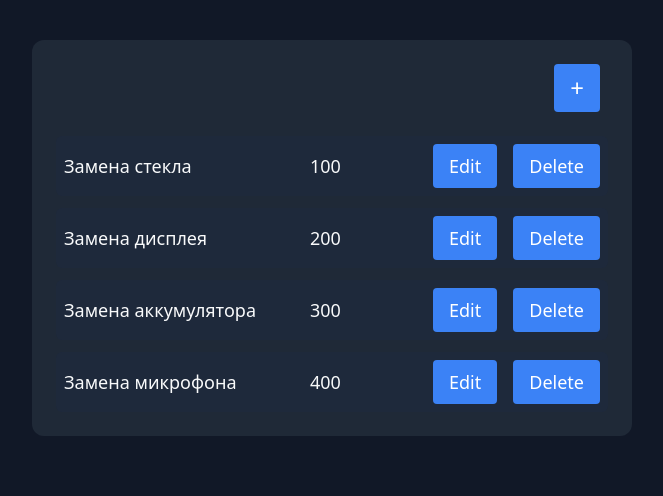
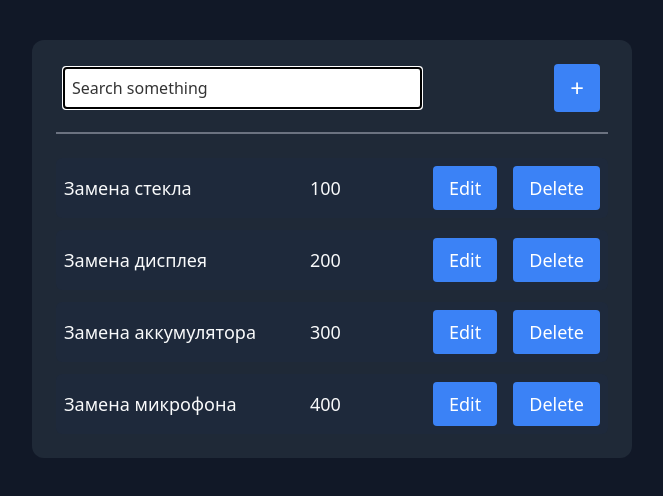
Before and after one commit to O-R-C/ra-redux-edit-filter, a React (Vite) app: page / in a window 1280 px wide. Shown: the top 496 px of the page, without its empty margins (308-971 px from the left). Built offline with nearby package versions, Linux system fonts and the light colour scheme.

Commit message:
add filter

```diff
--- a/src/App.jsx
+++ b/src/App.jsx
@@ -1,3 +1,4 @@
+import FilterBar from './features/filter/FilterBar'
 import TaskList from './features/tasks/TaskList'
 import BtnAdd from './ui/BtnAdd'
 import Container from './ui/Container'
@@ -7,6 +8,7 @@ export default function App() {
   return (
     <Container>
       <Header>
+        <FilterBar />
         <BtnAdd />
       </Header>
       <TaskList />
--- /dev/null
+++ b/src/features/filter/FilterBar.jsx
@@ -0,0 +1,32 @@
+import { useRef } from 'react'
+import { useDispatch, useSelector } from 'react-redux'
+import { debounceFunc } from '../../utility/debounceFunc'
+import { getFilter, setFilter } from './filterSlice'
+
+export default function FilterBar() {
+  const filterRef = useRef()
+  const dispatch = useDispatch()
+  const filter = useSelector(getFilter)
+
+  function handleChange() {
+    const debounce = debounceFunc(dispatch)
+    const filter = filterRef.current.value
+
+    debounce(setFilter(filter.trim()))
+  }
+
+  return (
+    <div className='w-2/3'>
+      <input
+        type='text'
+        name='filter'
+        autoFocus
+        ref={filterRef}
+        defaultValue={filter}
+        onChange={handleChange}
+        placeholder='Search something'
+        className='p-2 w-full rounded-sm text-black placeholder:text-black placeholder:opacity-80 focus-visible:outline-black'
+      />
+    </div>
+  )
+}
--- /dev/null
+++ b/src/features/filter/filterSlice.js
@@ -0,0 +1,23 @@
+import { createSlice } from '@reduxjs/toolkit'
+
+const initialState = {
+  filter: '',
+}
+
+const filterSlice = createSlice({
+  name: 'filter',
+  initialState,
+  reducers: {
+    setFilter: (state, action) => {
+      state.filter = action.payload
+    },
+    resetFilter: (state) => {
+      state.filter = ''
+    },
+  },
+})
+
+export const getFilter = (state) => state.filter.filter
+
+export const { setFilter, resetFilter } = filterSlice.actions
+export default filterSlice.reducer
--- a/src/features/tasks/TaskList.jsx
+++ b/src/features/tasks/TaskList.jsx
@@ -1,12 +1,20 @@
 import { useSelector } from 'react-redux'
 import TaskItem from './TaskItem'
+import { getTasks } from './tasksSlice'
+import { getFilter } from '../filter/filterSlice'
 
 export default function TaskList() {
-  const tasks = useSelector((state) => state.tasks.tasks)
+  const tasks = useSelector(getTasks)
+  const filter = useSelector(getFilter)
+  const filteredTasks = tasks.filter((task) => task.title.toLowerCase().includes(filter.toLowerCase()))
+
+  if (filteredTasks.length === 0) {
+    return <p className='text-center'>No tasks found</p>
+  }
 
   return (
     <ul className='flex flex-col gap-3'>
-      {tasks.map((task) => (
+      {filteredTasks.map((task) => (
         <TaskItem
           key={task.id}
           {...task}
--- a/src/features/tasks/tasksSlice.js
+++ b/src/features/tasks/tasksSlice.js
@@ -28,5 +28,7 @@ const tasksSlice = createSlice({
   },
 })
 
+export const getTasks = (state) => state.tasks.tasks
+
 export const { addTask, removeTask, resetTasks, setTasks, updateTask } = tasksSlice.actions
 export default tasksSlice.reducer
--- a/src/store.js
+++ b/src/store.js
@@ -1,9 +1,11 @@
 import { configureStore } from '@reduxjs/toolkit'
 import tasksReducer from './features/tasks/tasksSlice'
+import filterReducer from './features/filter/filterSlice'
 
 const store = configureStore({
   reducer: {
     tasks: tasksReducer,
+    filter: filterReducer,
   },
 })
 
--- a/src/ui/Header.jsx
+++ b/src/ui/Header.jsx
@@ -1,7 +1,7 @@
 import PropTypes from 'prop-types'
 
 export default function Header({ children }) {
-  return <header className='px-2 flex justify-end'>{children}</header>
+  return <header className='px-2 flex justify-between items-center pb-5 border-b-2 border-gray-500'>{children}</header>
 }
 
 Header.propTypes = {
--- /dev/null
+++ b/src/utility/awaitMS.js
@@ -0,0 +1 @@
+export const awaitMS = (ms) => new Promise((resolve) => setTimeout(resolve, ms))
--- /dev/null
+++ b/src/utility/debounceFunc.js
@@ -0,0 +1,8 @@
+let timeout
+
+export const debounceFunc = (func, wait = 300) => {
+  return (...args) => {
+    clearTimeout(timeout)
+    timeout = setTimeout(() => func(...args), wait)
+  }
+}
```
